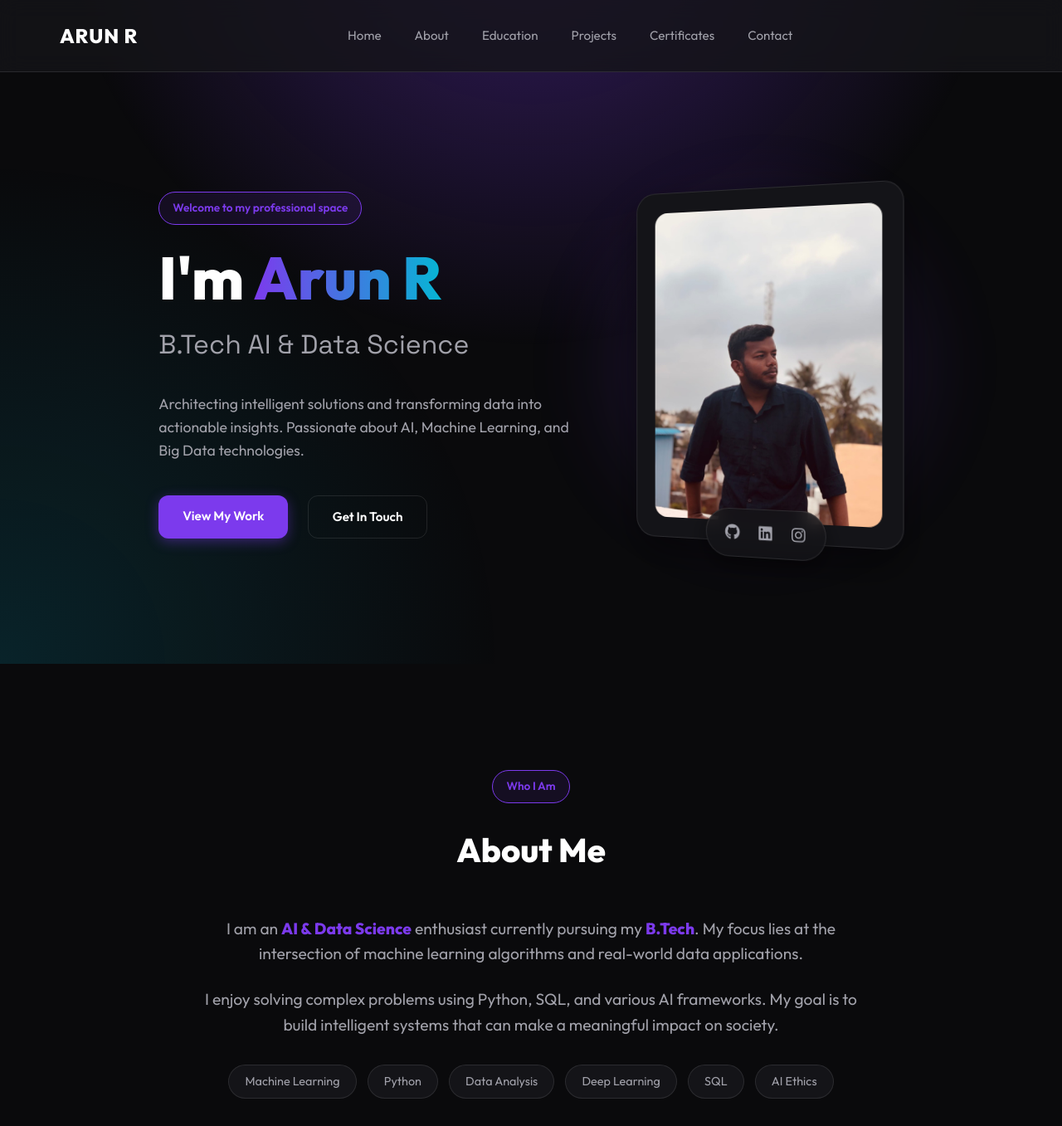
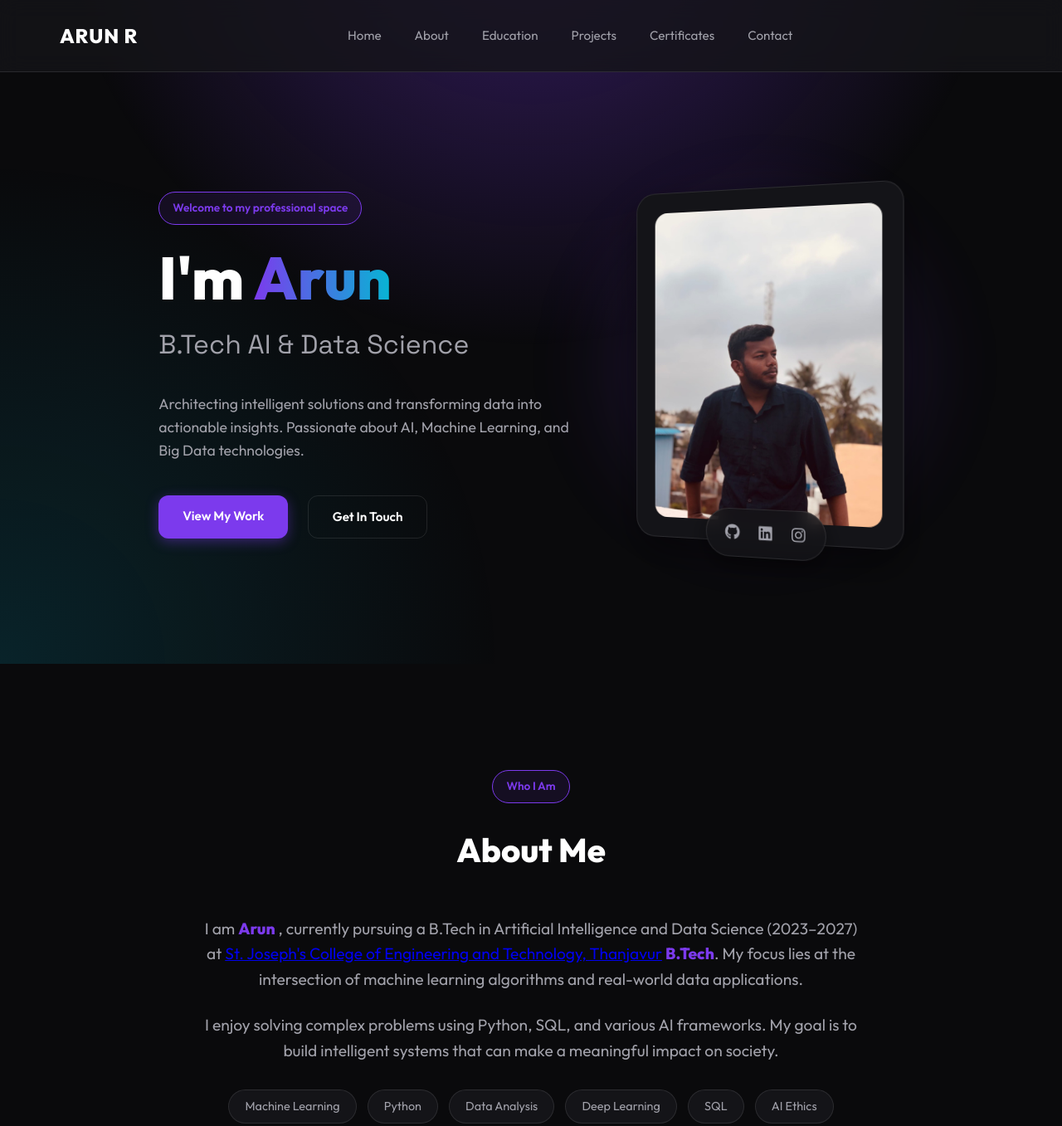
Before and after one commit to Arun17-create/Arunportfolio, a plain HTML site: page index.html in a window 1280 px wide. Shown: the top 1357 px of the page at 83% size. Drawn offline with Linux system fonts and the light colour scheme.

Commit message:
Update index.html

```diff
--- a/index.html
+++ b/index.html
@@ -49,7 +49,7 @@
             <div class="container hero-container">
                 <div class="hero-content">
                     <span class="badge">Welcome to my professional space</span>
-                    <h1>I'm <span>Arun R</span></h1>
+                    <h1>I'm <span>Arun </span></h1>
                     <h2>B.Tech AI & Data Science</h2>
                     <p>Architecting intelligent solutions and transforming data into actionable insights. Passionate
                         about AI, Machine Learning, and Big Data technologies.</p>
@@ -85,7 +85,9 @@
                 </div>
                 <div class="about-grid">
                     <div class="about-text">
-                        <p>I am an <strong>AI & Data Science</strong> enthusiast currently pursuing my
+                        <p>I am <strong>Arun</strong> , currently pursuing a B.Tech in Artificial Intelligence and Data Science (2023–2027) at
+                            <a href="https://www.google.com/search?q=st.joseph%27s+college+of+engineering+and+technology+thanjavur" target="_blank">
+St. Joseph's College of Engineering and Technology, Thanjavur</a>
                             <strong>B.Tech</strong>. My focus lies at the intersection of machine learning algorithms
                             and real-world data applications.
                         </p>
```
